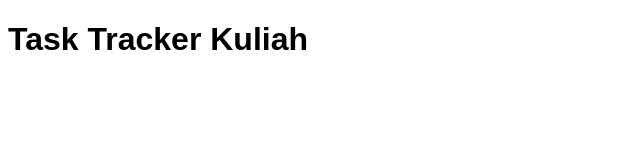
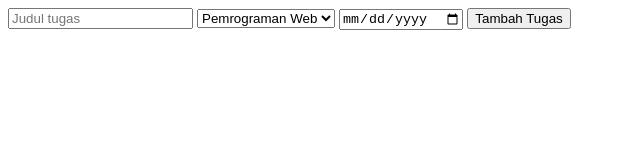
Before and after one commit to ndrrr1/TaskTracker, a plain HTML site: page index.html in a window 1280 px wide. Shown: the whole page, without its empty margins (0-640 px from the left). Drawn offline with Linux system fonts and the light colour scheme.

Commit message:
Add task input form components

```diff
--- a/index.html
+++ b/index.html
@@ -1,25 +1,32 @@
-<!DOCTYPE html>
-<html lang="id">
-<head>
-    <meta charset="UTF-8">
-    <title>Task Tracker Kuliah</title>
-    <link rel="stylesheet" href="style.css">
-</head>
+<form id="taskForm">
 
-<body>
+    <input
+        id="judul"
+        type="text"
+        placeholder="Judul tugas"
+    >
 
-<div class="wrapper">
+    <select id="matkul">
 
-    <div class="card">
+        <option>Pemrograman Web</option>
+        <option>Basis Data</option>
+        <option>Jaringan Komputer</option>
 
-        <h1>Task Tracker Kuliah</h1>
-
-    </div>
-
-</div>
+    </select>
 
 
-<script src="app.js"></script>
+    <input
+        id="deadline"
+        type="date"
+    >
 
-</body>
-</html>
+
+    <button type="submit">
+        Tambah Tugas
+    </button>
+
+</form>
+
+<p id="error"></p>
+
+<ul id="taskList"></ul>
```
